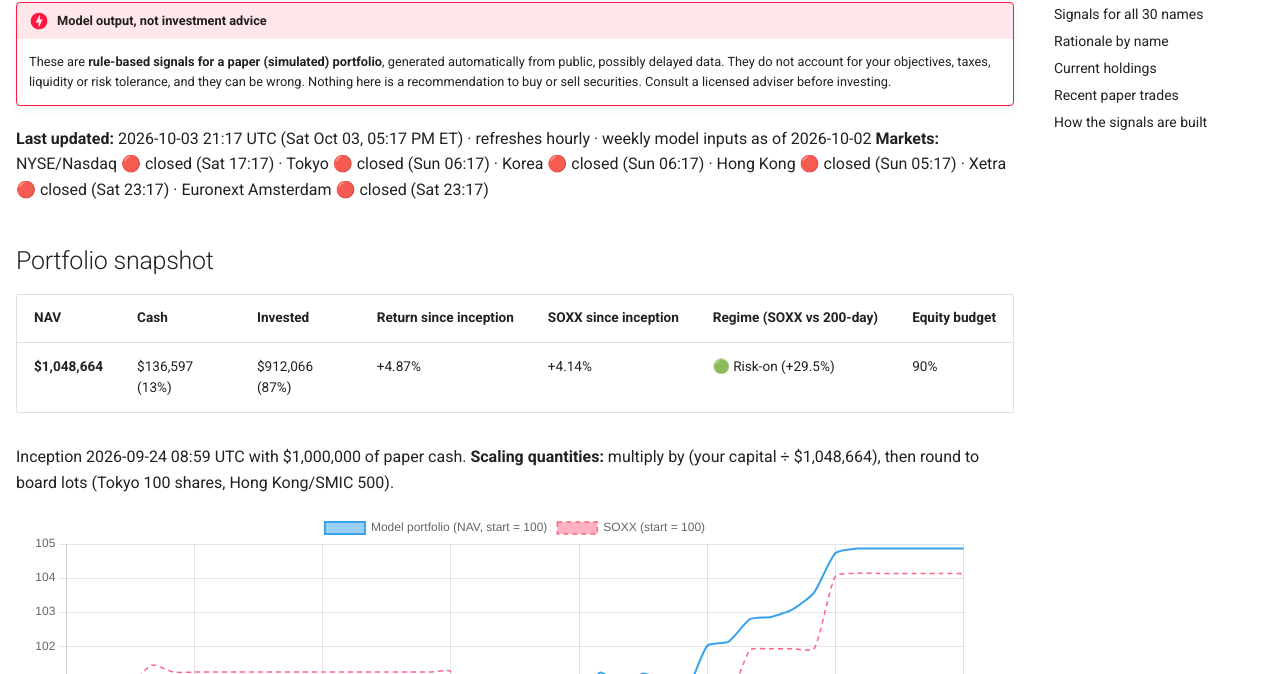
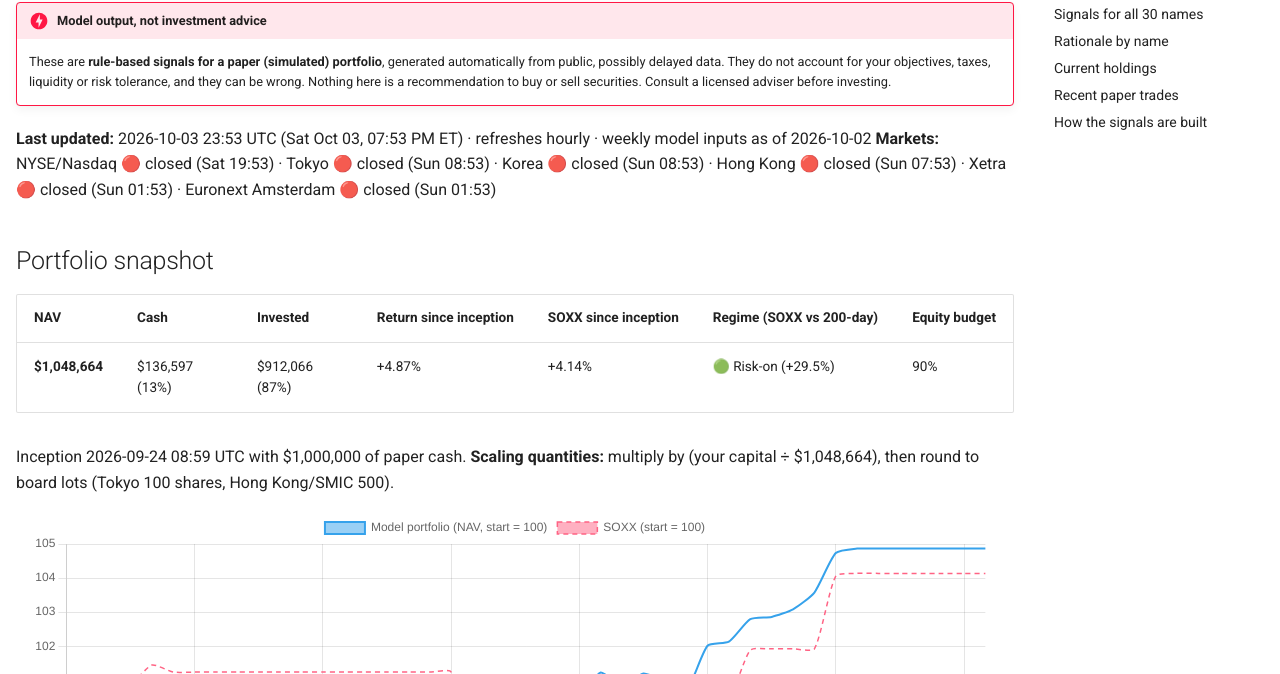
Before and after one commit to findnavish/InvestmentOpportunities, an MkDocs documentation site: the page built from docs/trade-signals/index.md, in a window 1280 px wide and 900 px high. Shown: the part 226-900 px from the top of the window. Built offline with MkDocs 1.6.1 and Material for MkDocs 9.7.7, drawn with Linux system fonts in a browser that asks for light colours; comment, search, counter and statistics services are not loaded.

Commit message:
Signals update 2026-10-03 23:53 UTC

```diff
--- a/docs/trade-signals/index.md
+++ b/docs/trade-signals/index.md
@@ -8,8 +8,8 @@ hide:
 !!! danger "Model output, not investment advice"
     These are **rule-based signals for a paper (simulated) portfolio**, generated automatically from public, possibly delayed data. They do not account for your objectives, taxes, liquidity or risk tolerance, and they can be wrong. Nothing here is a recommendation to buy or sell securities. Consult a licensed adviser before investing.
 
-**Last updated:** 2026-10-03 21:17 UTC (Sat Oct 03, 05:17 PM ET) · refreshes hourly · weekly model inputs as of 2026-10-02
-**Markets:** NYSE/Nasdaq 🔴 closed (Sat 17:17) · Tokyo 🔴 closed (Sun 06:17) · Korea 🔴 closed (Sun 06:17) · Hong Kong 🔴 closed (Sun 05:17) · Xetra 🔴 closed (Sat 23:17) · Euronext Amsterdam 🔴 closed (Sat 23:17)
+**Last updated:** 2026-10-03 23:53 UTC (Sat Oct 03, 07:53 PM ET) · refreshes hourly · weekly model inputs as of 2026-10-02
+**Markets:** NYSE/Nasdaq 🔴 closed (Sat 19:53) · Tokyo 🔴 closed (Sun 08:53) · Korea 🔴 closed (Sun 08:53) · Hong Kong 🔴 closed (Sun 07:53) · Xetra 🔴 closed (Sun 01:53) · Euronext Amsterdam 🔴 closed (Sun 01:53)
 
 ## Portfolio snapshot
 
```
Also changed, not shown: docs/trade-signals/nav.json (+1 -1 lines).
